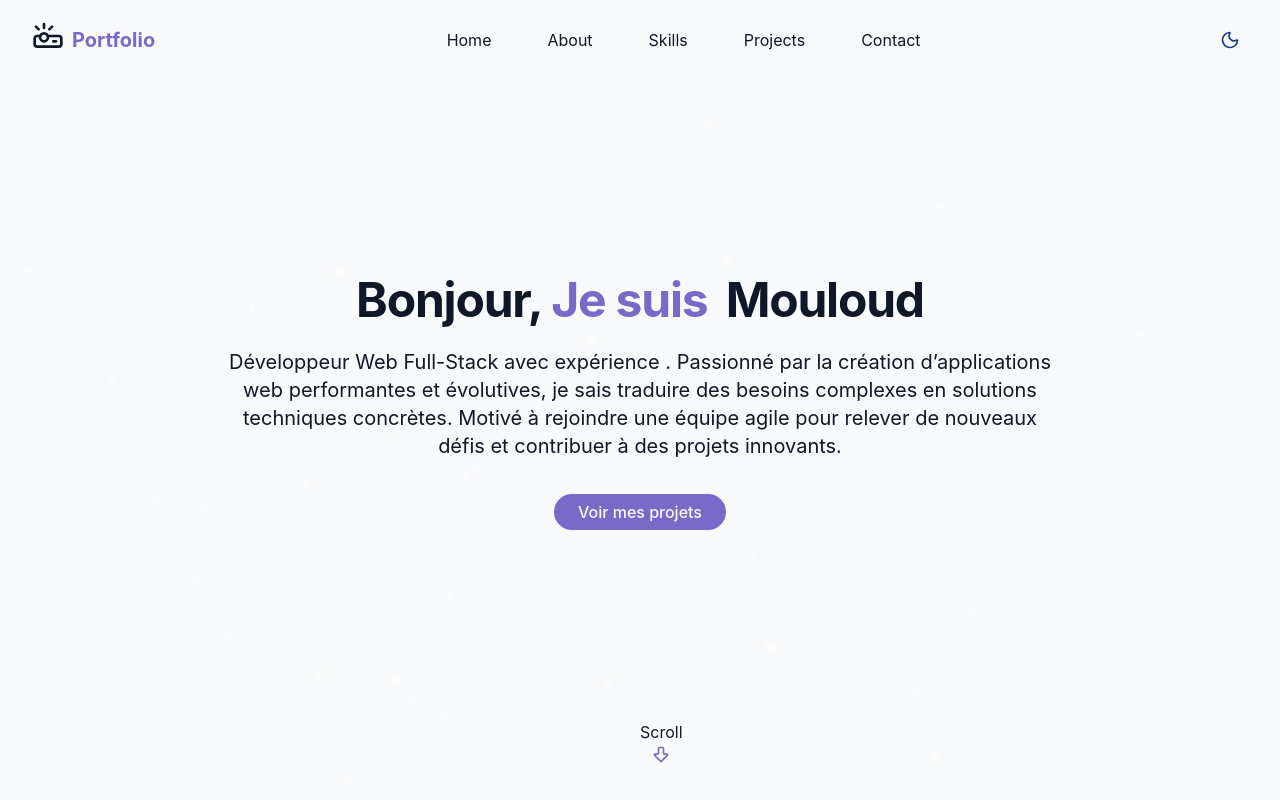
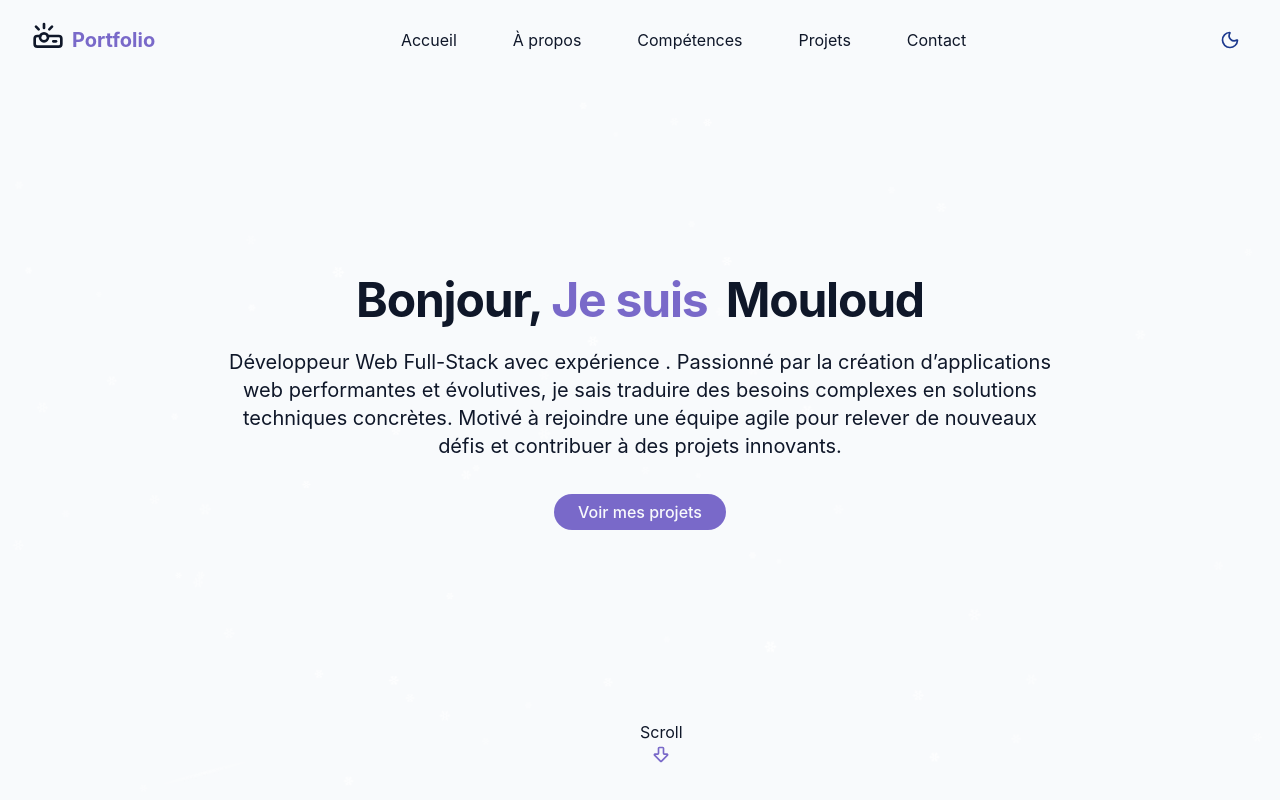
Before and after one commit to Mouloud78/portfolio, a React app: page / in a window 1280 px wide. Shown: the top 800 px of the page. Built offline with nearby package versions, Linux system fonts and the light colour scheme; the HTML template or start-up script is replaced by a standard one.

Commit message:
about section and Navbar updated

```diff
--- a/src/components/AboutSection.jsx
+++ b/src/components/AboutSection.jsx
@@ -30,7 +30,8 @@ export const AboutSection = () => {
                 Me contacter
               </a>
               <a
-                href=""
+                href="/CV_Mouloud.pdf"
+                download
                 className="px-6 py-2 rounded-full border border-primary text-primary hover:bg-primary/10  transition-colors duration-300"
               >
                 Télécharger mon CV
--- a/src/components/Navbar.jsx
+++ b/src/components/Navbar.jsx
@@ -5,12 +5,12 @@ import { ThemeToggle } from "./ThemeToggle";
 
 const navItems = [
   {
-    name: "Home",
+    name: "Accueil",
     href: "#hero",
   },
-  { name: "About", href: "#about" },
-  { name: "Skills", href: "#skills" },
-  { name: "Projects", href: "#projects" },
+  { name: "À propos", href: "#about" },
+  { name: "Compétences", href: "#skills" },
+  { name: "Projets", href: "#projects" },
   { name: "Contact", href: "#contact" },
 ];
 
@@ -32,11 +32,11 @@ export const Navbar = () => {
       className={cn(
         "fixed w-full z-40 transition-all duration-300",
         isScrolled
-          ? "py-3 bg-background/95 backdrop-blur-xl shadow-md border-b border-border/50"
+          ? "py-3 bg-background/95 backdrop-blur-xl shadow-md border-b border-border/50 "
           : "py-5 bg-background",
       )}
     >
-      <div className="container flex items-center justify-between">
+      <div className="container flex items-center justify-between ">
         <a
           className="text-xl font-bold text-primary flex items-center"
           href="#hero"
```
